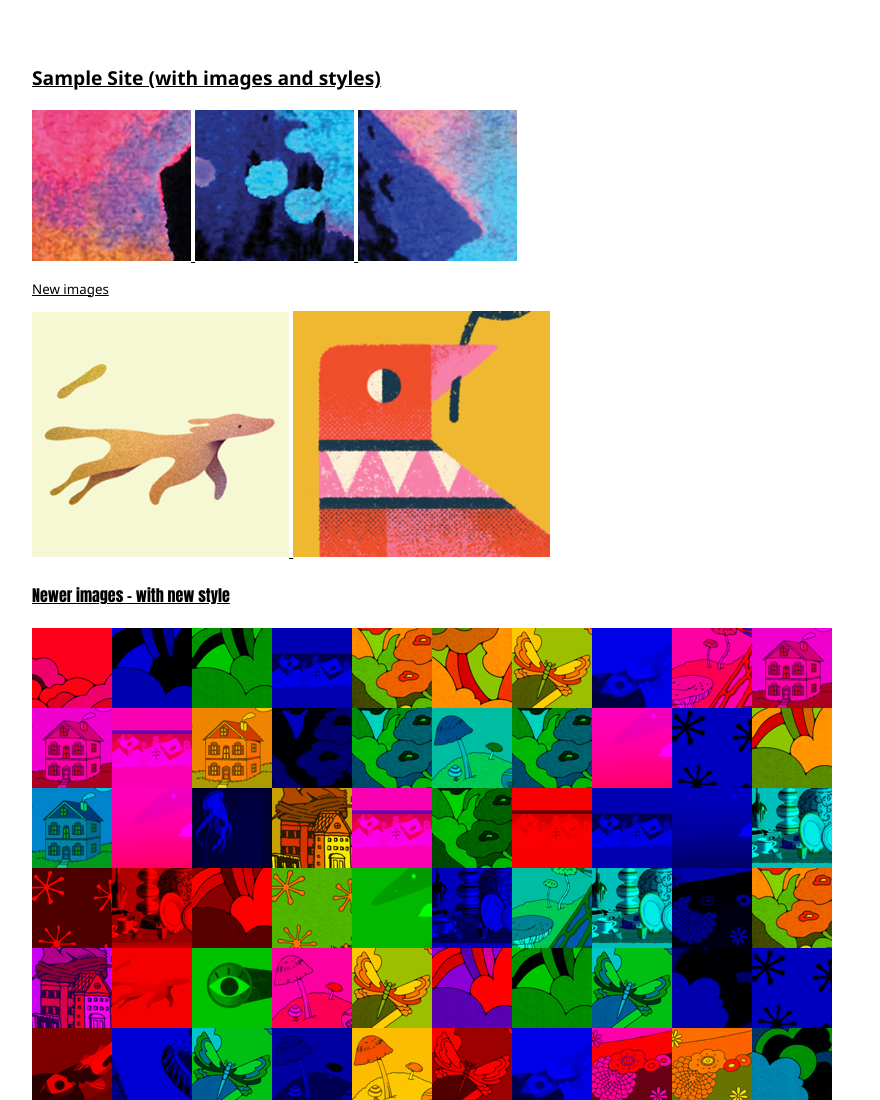
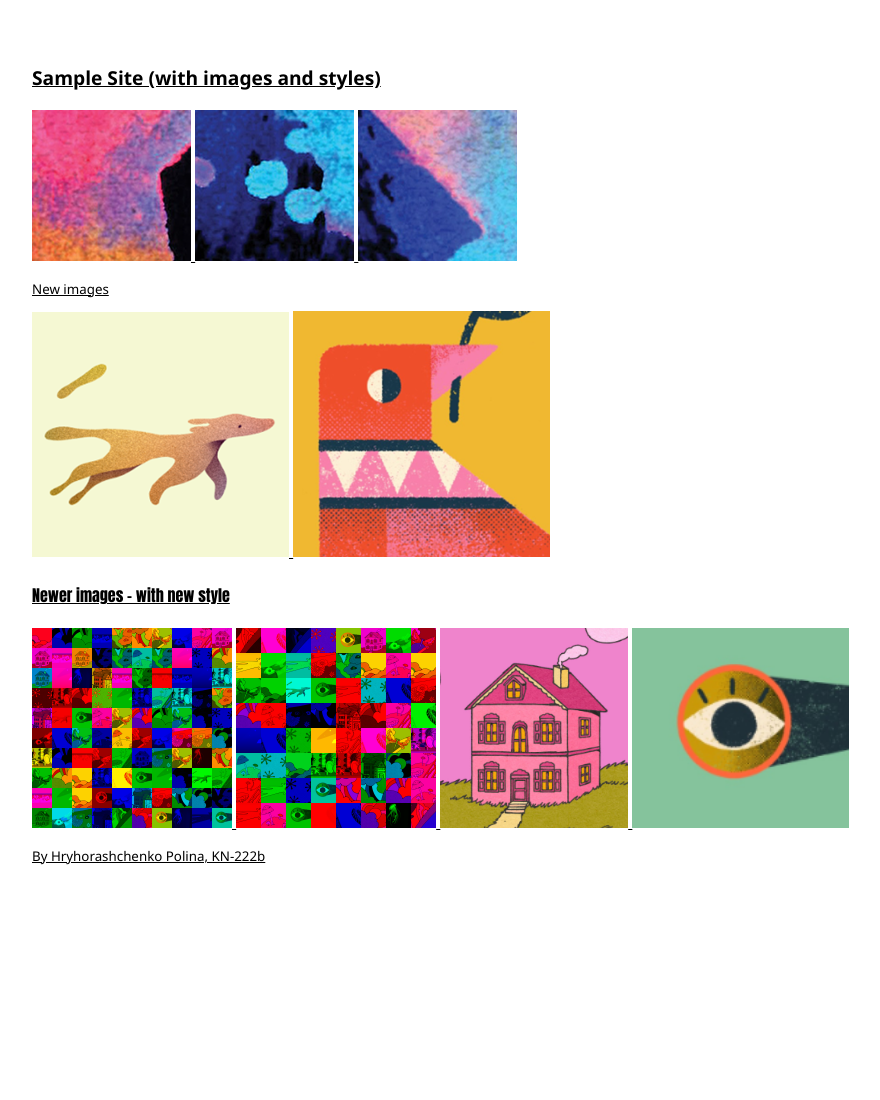
Before and after one commit to Jndbnckjxna58645810/MyRR_HPA, a plain HTML site: page index.html in a window 1280 px wide. Shown: the top 1100 px of the page, without its empty margins (96-976 px from the left). After the commit the page ends 878 px from the top, so only its background shows below. Drawn offline with Linux system fonts and the light colour scheme.

Commit message:
Modified index.html with more new images

```diff
--- a/index.html
+++ b/index.html
@@ -15,8 +15,10 @@
 <img src="images/Picture4.png" alt="Image cut out of Google background (2)"/>
 <img src="images/Picture5.png" alt="Image cut out of Google background (3)"/>
 <h4>Newer images - with new style</h4>
-<img src="images2/poster10x10custom.png" alt="Poster cut out of Google background (6)"/>
-<img src="images2/poster8x8custom.png" alt="Poster cut out of Google background (7)"/>
+<img src="images2/poster10x10custom.png" height="200px" alt="Poster cut out of Google background (6)"/>
+<img src="images2/poster8x8custom.png" height="200px" alt="Poster cut out of Google background (7)"/>
+<img src="images2/Picture8.png" height="200px" alt="Image cut out of Google background (8)"/>
+<img src="images2/Picture9.png" height="200px" alt="Image cut out of Google background (9)"/>
 <br><p>By Hryhorashchenko Polina, KN-222b</p>
 </body>
 </html>
```
